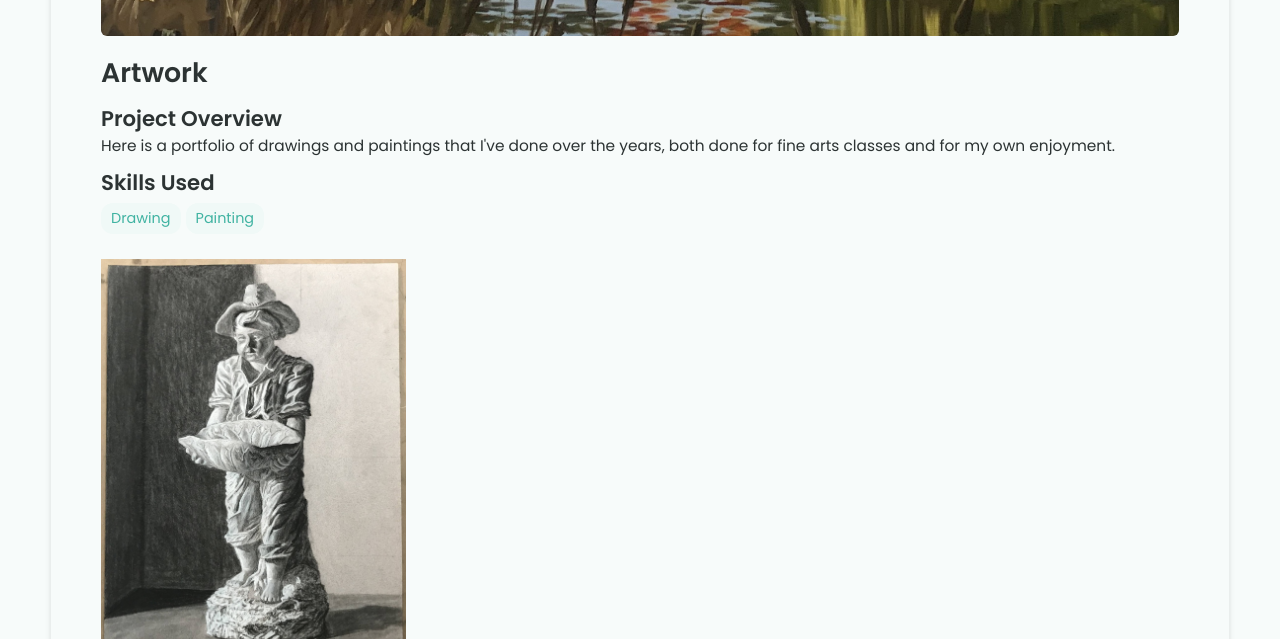
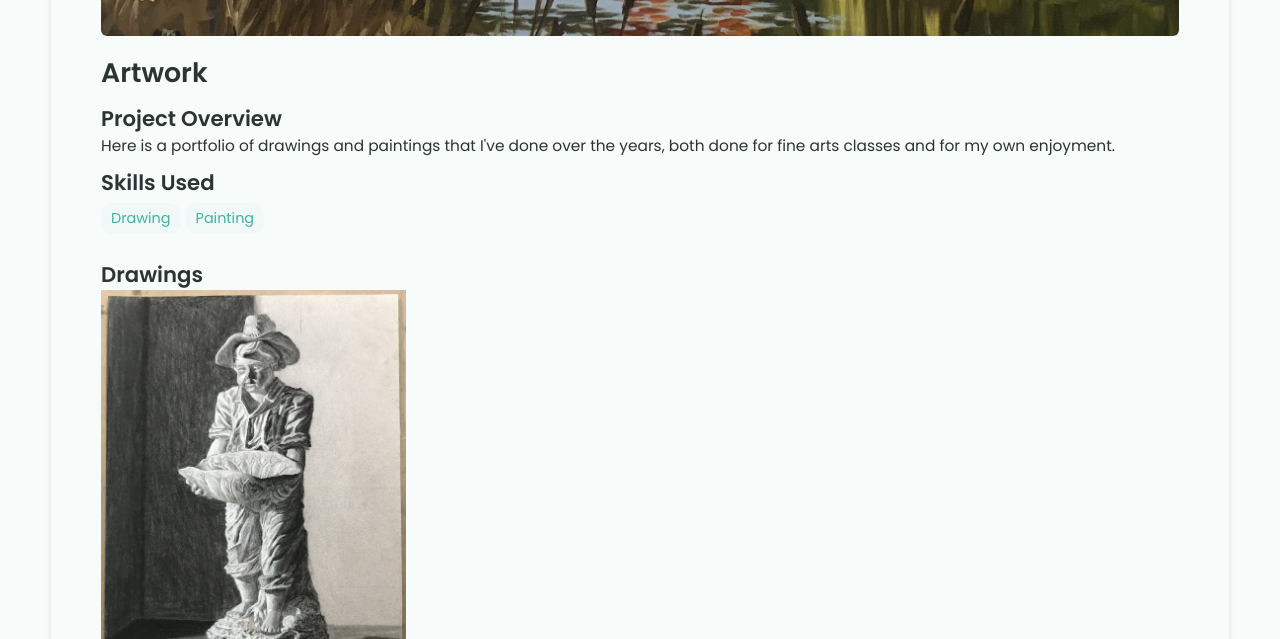
Before and after one commit to tdberner/tdberner.github.io, a Jekyll site: the page built from _projects/artwork/index.md, in a window 1280 px wide and 1400 px high, scrolled down 454 px. Shown: the top 639 px of the window. Built offline with Jekyll 4.4.1, drawn with Linux system fonts in a browser that asks for light colours; grey boxes are pictures that could not be loaded.

Commit message:
Update index.md

```diff
--- a/_projects/artwork/index.md
+++ b/_projects/artwork/index.md
@@ -7,9 +7,11 @@
 - Painting
 main-image: /painting19.jpg
 ---
+## Drawings
 {% include image-gallery.html images="drawing1.jpg" height="400" %}
 {% include image-gallery.html images="drawing2.jpg" height="400" %}
 {% include image-gallery.html images="drawing3.jpg" height="400" %}
+## Paintings
 {% include image-gallery.html images="painting1.jpg" height="400" %}
 {% include image-gallery.html images="painting2.jpg" height="400" %}
 {% include image-gallery.html images="painting3.jpg" height="400" %}
```
